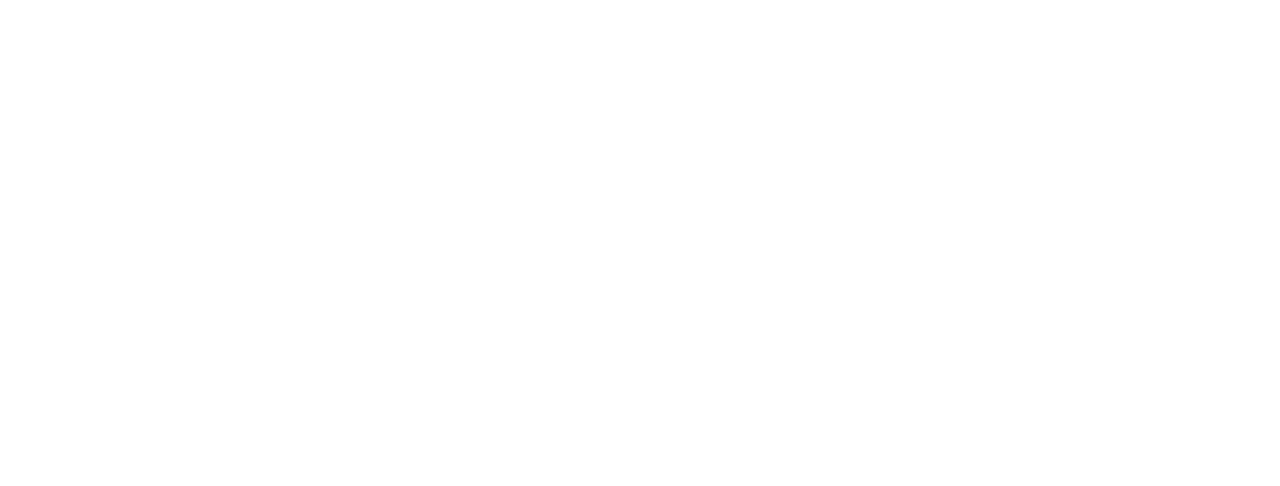
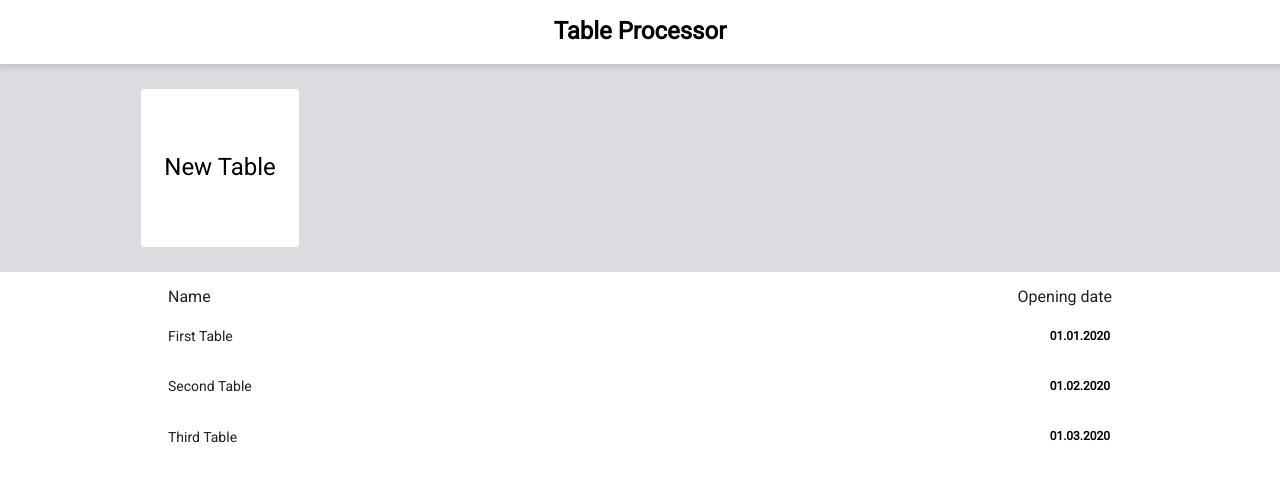
Before and after one commit to barhan44/vanilla-js-practice, a website built with webpack: page src/index.html in a window 1280 px wide. Built offline with nearby package versions, Linux system fonts and the light colour scheme.

Commit message:
Add: dashboard page

```diff
--- a/src/index.html
+++ b/src/index.html
@@ -11,9 +11,41 @@
 </head>
 <body>
 
-    <div id="app">
+<div id="app">
+    <div class="db">
+        <div class="db__header">
+            <h1>Table Processor</h1>
+        </div>
+        <div class="db__new">
+            <div class="db__view">
+                <a href="#" class="db__create">
+                    New Table
+                </a>
+            </div>
+        </div>
+        <div class="db__table db__view">
+            <div class="db__list-header">
+                <span>Name</span>
+                <span>Opening date</span>
+            </div>
 
+            <ul class="db__list">
+                <li class="db__record">
+                    <a href="#">First Table</a>
+                    <strong>01.01.2020</strong>
+                </li>
+                <li class="db__record">
+                    <a href="#">Second Table</a>
+                    <strong>01.02.2020</strong>
+                </li>
+                <li class="db__record">
+                    <a href="#">Third Table</a>
+                    <strong>01.03.2020</strong>
+                </li>
+            </ul>
+        </div>
     </div>
+</div>
 
 </body>
 </html>
--- a/src/scss/_mixins.scss
+++ b/src/scss/_mixins.scss
@@ -20,3 +20,9 @@
     cursor: pointer;
   }
 }
+
+@mixin clear-list() {
+  list-style: none;
+  margin: 0;
+  padding: 0;
+}
--- a/src/scss/_variables.scss
+++ b/src/scss/_variables.scss
@@ -2,6 +2,7 @@ $header-height: 34px;
 $toolbar-height: 40px;
 $formula-height: 24px;
 $row-height: 24px;
+$dashboard-header-height: 64px;
 
 $info-cell-width: 40px;
 $cell-width: 120px;
--- /dev/null
+++ b/src/scss/dashboard.scss
@@ -0,0 +1,92 @@
+@import "variables";
+@import "mixins";
+
+.db {
+  &__header {
+    position: fixed;
+    left: 0;
+    right: 0;
+    top: 0;
+    height: $dashboard-header-height;
+    display: flex;
+    align-items: center;
+    justify-content: center;
+    background: #fff;
+    box-shadow: 0 2px 5px 2px rgba(60, 64, 67, 0.15);
+    z-index: 1000;
+  }
+
+  &__new {
+    margin-top: $dashboard-header-height;
+    padding: 1.5rem;
+    background: #dadce0;
+  }
+
+  &__create {
+    width: 160px;
+    height: 160px;
+    background: #fff;
+    border-radius: 4px;
+    border: 1px solid #dadce0;
+    display: flex;
+    justify-content: center;
+    align-items: center;
+    font-size: 1.5rem;
+    text-decoration: none;
+    color: #000;
+    text-align: center;
+
+    &:hover {
+      cursor: pointer;
+      color: green;
+      border-color: green;
+    }
+  }
+
+  &__view {
+    max-width: 1000px;
+    margin: 0 auto;
+  }
+
+  &__table {
+    padding: 1rem;
+  }
+
+  &__list-header {
+    display: flex;
+    justify-content: space-between;
+    color: #202124;
+    font-weight: 500;
+    font-size: 16px;
+    margin-bottom: 10px;
+    padding: 0 12px;
+  }
+
+  &__list {
+    @include clear-list;
+  }
+
+  &__record {
+    display: flex;
+    justify-content: space-between;
+    align-items: center;
+    padding: 12px 14px 12px 12px;
+    margin-bottom: 10px;
+
+    &:hover {
+      background: #e6f4ea;
+      border-radius: 25px;
+    }
+
+    a {
+      text-decoration: none;
+      cursor: pointer;
+      color: #202124;
+      font-size: 14px;
+
+      &:hover {
+        text-decoration: underline;
+      }
+    }
+  }
+}
--- a/src/scss/index.scss
+++ b/src/scss/index.scss
@@ -5,6 +5,7 @@
 @import "toolbar";
 @import "formula";
 @import "table";
+@import "dashboard";
 
 * {
   margin: 0;
```
